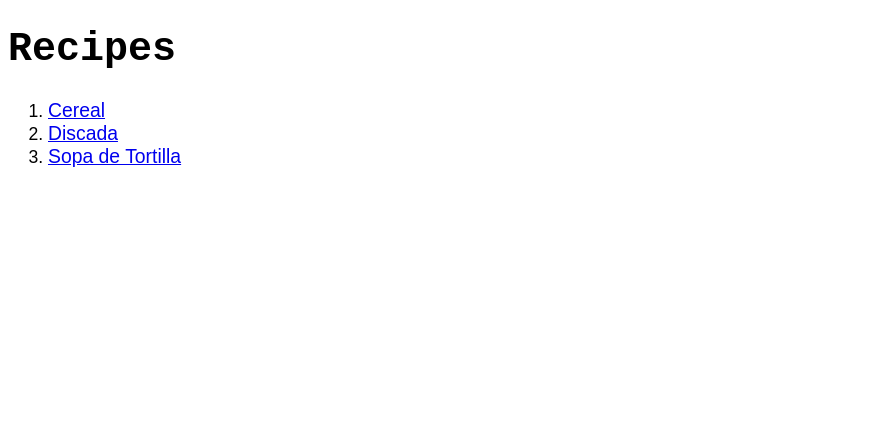
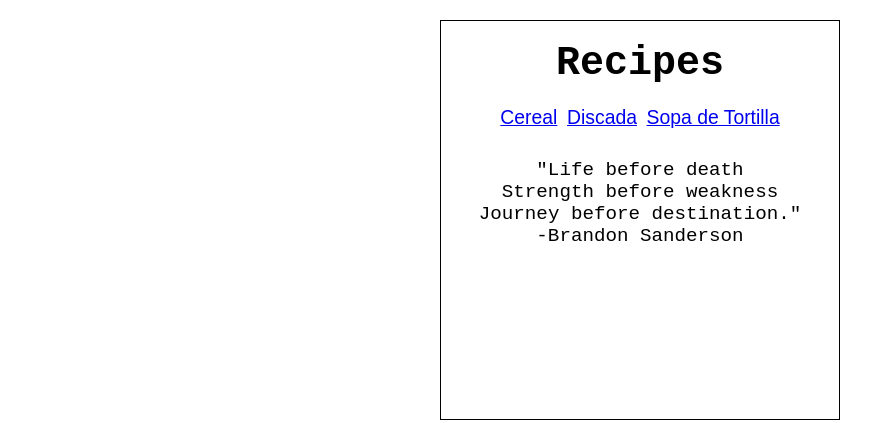
Before and after one commit to MoXcz/recipes, a plain HTML site: page index.html in a window 1280 px wide. Shown: the whole page, without its empty margins (0-893 px from the left). Drawn offline with Linux system fonts and the light colour scheme.

Commit message:
Update display of home and recipes to fit in boxes
The home and recipes pages are now centered along with their contents to
fit in a defined width and height.

```diff
--- a/index.html
+++ b/index.html
@@ -7,11 +7,21 @@
     <link rel="stylesheet" href="style.css" />
   </head>
   <body>
+    <div class="content">
       <h1>Recipes</h1>
+      <div class="recipes">
         <ol>
           <li><a href="recipes/cereal.html">Cereal</a></li>
           <li><a href="recipes/discada.html">Discada</a></li>
           <li><a href="recipes/sopa-de-tortilla.html">Sopa de Tortilla</a></li>
         </ol>
+      </div>
+      <div class="quote">
+        <p>"Life before death</p>
+        <p>Strength before weakness</p>
+        <p>Journey before destination."</p>
+        <p>-Brandon Sanderson</p>
+      </div>
+    </div>
   </body>
 </html>
--- a/style.css
+++ b/style.css
@@ -1,3 +1,15 @@
+html {
+  box-sizing: border-box;
+}
+
+*,
+*::before,
+*::after {
+  box-sizing: inherit;
+  margin: 0;
+  padding: 0;
+}
+
 img {
   width: 400px;
   height: 400px;
@@ -24,3 +36,39 @@ h3 {
 h2 {
   font-size: 1.7em;
 }
+
+.recipes li {
+  list-style-type: none;
+  text-align: left;
+  display: inline-block;
+  padding-top: 20px;
+}
+
+.content {
+  text-align: center;
+  border: 1px solid black;
+  width: 400px;
+  height: 400px;
+  padding: 20px;
+  margin: 20px auto;
+}
+
+.quote {
+  margin-top: 30px;
+  font-size: 1.2em;
+}
+
+.content-recipe {
+  width: 800px;
+  height: 850px;
+  border: 1px solid black;
+  text-align: center;
+  margin: 10px auto;
+}
+
+.lists {
+  width: 400px;
+  height: 400px;
+  margin: 10px auto;
+  text-align: left;
+}
```
Also changed, not shown: recipes/cereal.html (+4 -0 lines), recipes/discada.html (+4 -0 lines), recipes/sopa-de-tortilla.html (+10 -2 lines). Lines whose indentation alone changed are shown as unchanged.
